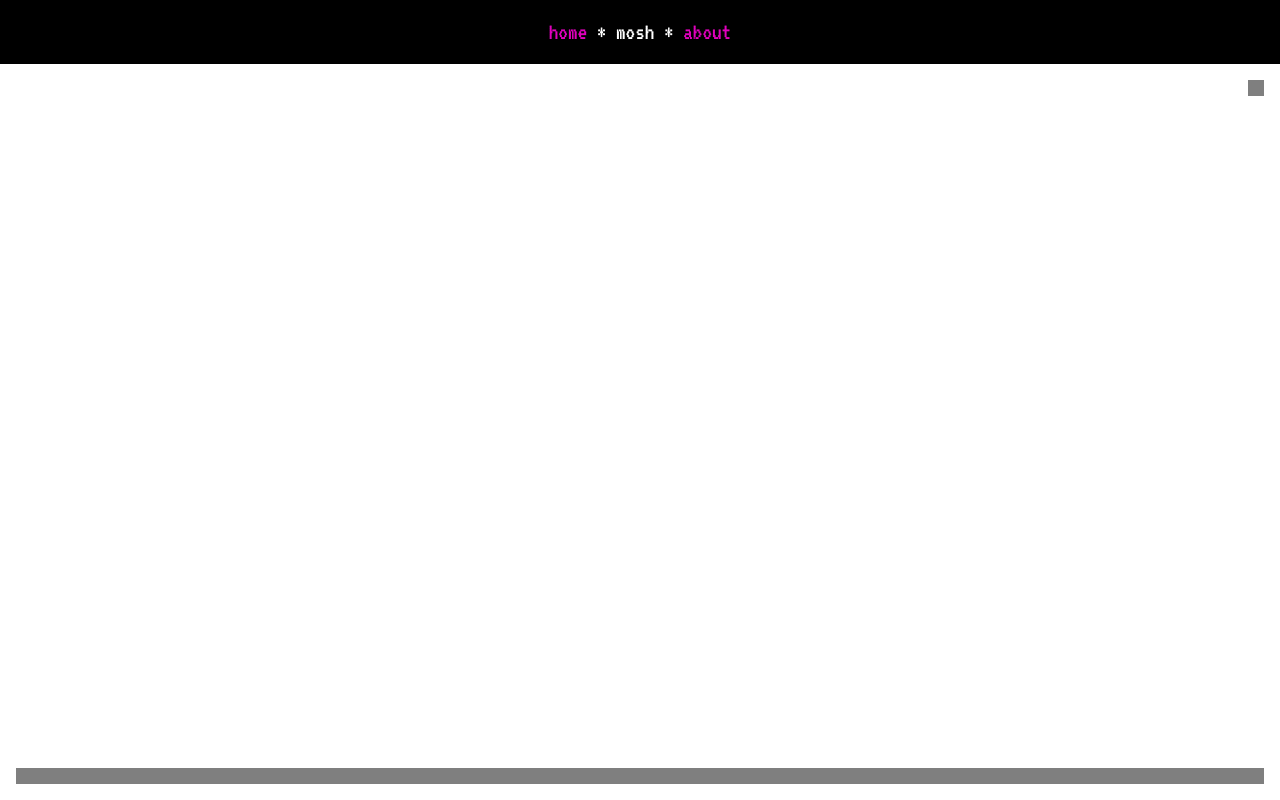
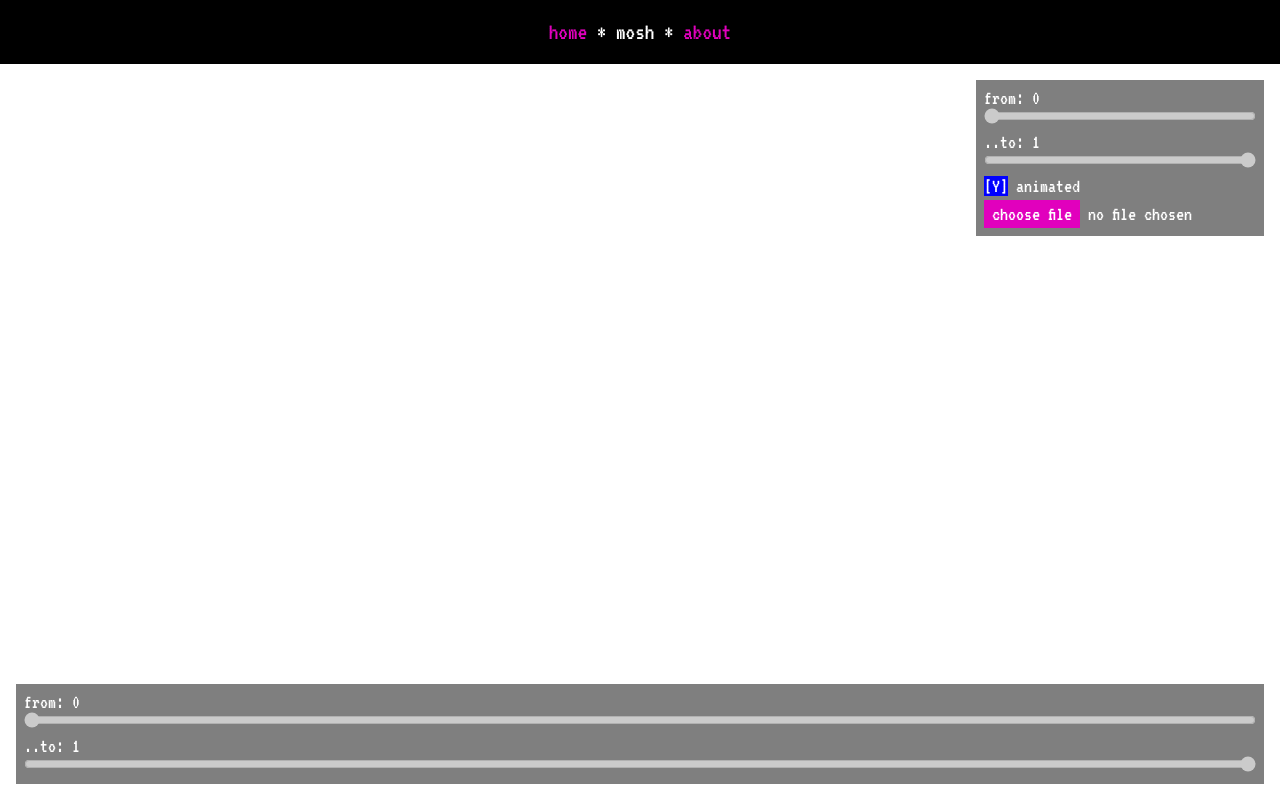
Before and after one commit to rawjrk/gvfsashgawt-next, a Next.js app: page /mosh in a window 1280 px wide. Built offline with nearby package versions, Linux system fonts and the light colour scheme.

Commit message:
feat: add hud overlay inputs

```diff
--- /dev/null
+++ b/src/features/mosh/components/hud-inputs.tsx
@@ -0,0 +1,46 @@
+"use client";
+
+import { Checkbox } from "@/components/ui/checkbox";
+import { DoubleSlider } from "@/components/ui/double_slider";
+import { FileInput } from "@/components/ui/file_input";
+import { SUPPORTED_IMAGE_TYPES } from "@/constants/image_types";
+
+import { useMoshState } from "../providers/state";
+
+export function MoshHUDInputs() {
+  const {
+    range,
+    handleFromChange,
+    handleToChange,
+    animated,
+    handleAnimatedChange,
+    handleFilePick,
+    enabled,
+  } = useMoshState();
+
+  return (
+    <>
+      <DoubleSlider
+        from={range.from}
+        to={range.to}
+        onFromChangeAction={handleFromChange}
+        onToChangeAction={handleToChange}
+        rangeMin={range.min}
+        rangeMax={range.max}
+        hasError={range.hasError}
+        disabled={!enabled}
+      />
+
+      <Checkbox
+        label="animated"
+        checked={animated}
+        onChangeAction={handleAnimatedChange}
+      />
+
+      <FileInput
+        onFilePickAction={handleFilePick}
+        supportedFormats={SUPPORTED_IMAGE_TYPES}
+      />
+    </>
+  );
+}
--- /dev/null
+++ b/src/features/mosh/components/hud-sliders.tsx
@@ -0,0 +1,24 @@
+"use client";
+
+import { DoubleSlider } from "@/components/ui/double_slider";
+
+import { useMoshState } from "../providers/state";
+
+export function MoshHUDSliders() {
+  const { range, handleFromChange, handleToChange, enabled } = useMoshState();
+
+  return (
+    <>
+      <DoubleSlider
+        from={range.from}
+        to={range.to}
+        onFromChangeAction={handleFromChange}
+        onToChangeAction={handleToChange}
+        rangeMin={range.min}
+        rangeMax={range.max}
+        hasError={range.hasError}
+        disabled={!enabled}
+      />
+    </>
+  );
+}
--- a/src/features/mosh/components/hud.tsx
+++ b/src/features/mosh/components/hud.tsx
@@ -1,14 +1,23 @@
 import Overlay from "@/components/overlay";
+
+import { MoshStateProvider } from "../providers/state";
+import { MoshHUDInputs } from "./hud-inputs";
+import { MoshHUDSliders } from "./hud-sliders";
 
 export function MoshHUDOverlay() {
   return (
-    <Overlay.Container aria-label="mosh controls">
-      <Overlay.Panel position="top-right" className="bg-background/50 p-2">
-        {/* TODO: add main inputs */}
-      </Overlay.Panel>
-      <Overlay.Panel position="bottom-stretch" className="bg-background/50 p-2">
-        {/* TODO: add sliders */}
-      </Overlay.Panel>
-    </Overlay.Container>
+    <MoshStateProvider>
+      <Overlay.Container aria-label="mosh controls">
+        <Overlay.Panel position="top-right" className="bg-background/50 p-2">
+          <MoshHUDInputs />
+        </Overlay.Panel>
+        <Overlay.Panel
+          position="bottom-stretch"
+          className="bg-background/50 p-2"
+        >
+          <MoshHUDSliders />
+        </Overlay.Panel>
+      </Overlay.Container>
+    </MoshStateProvider>
   );
 }
```
